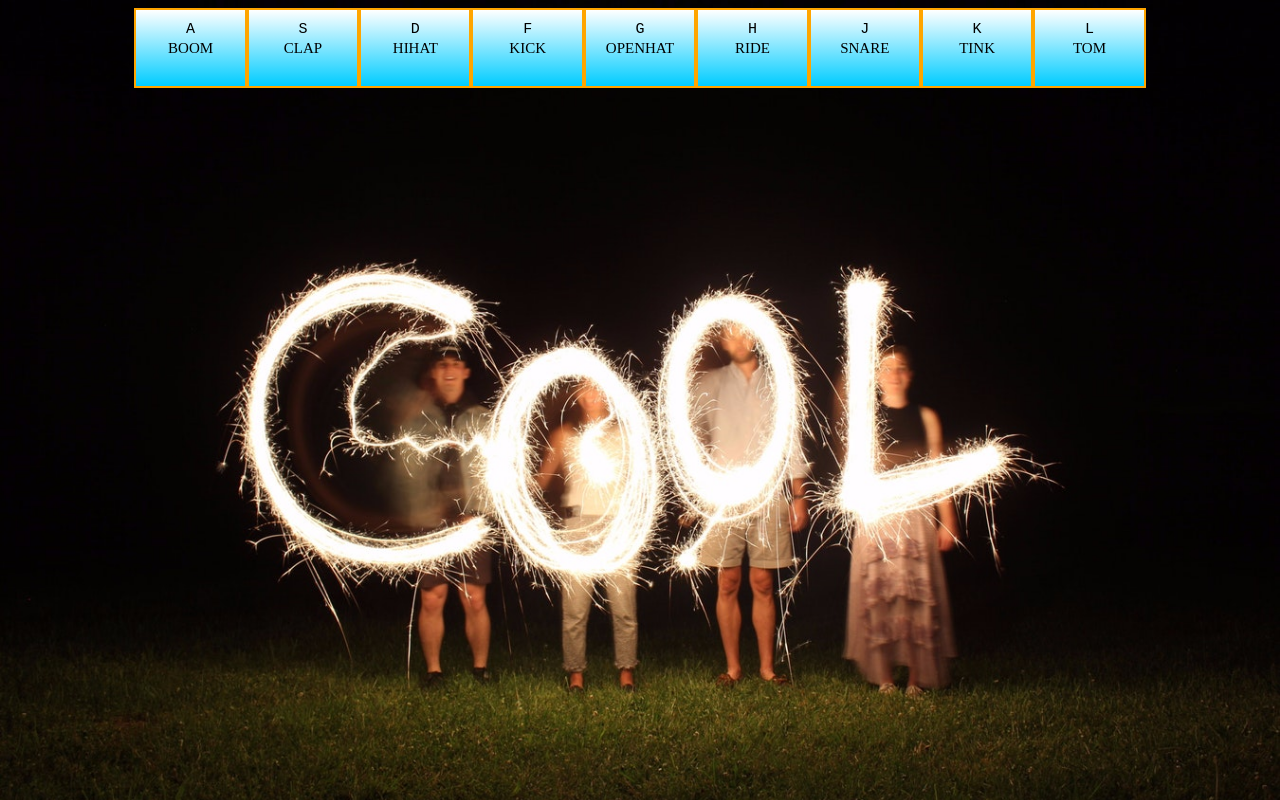
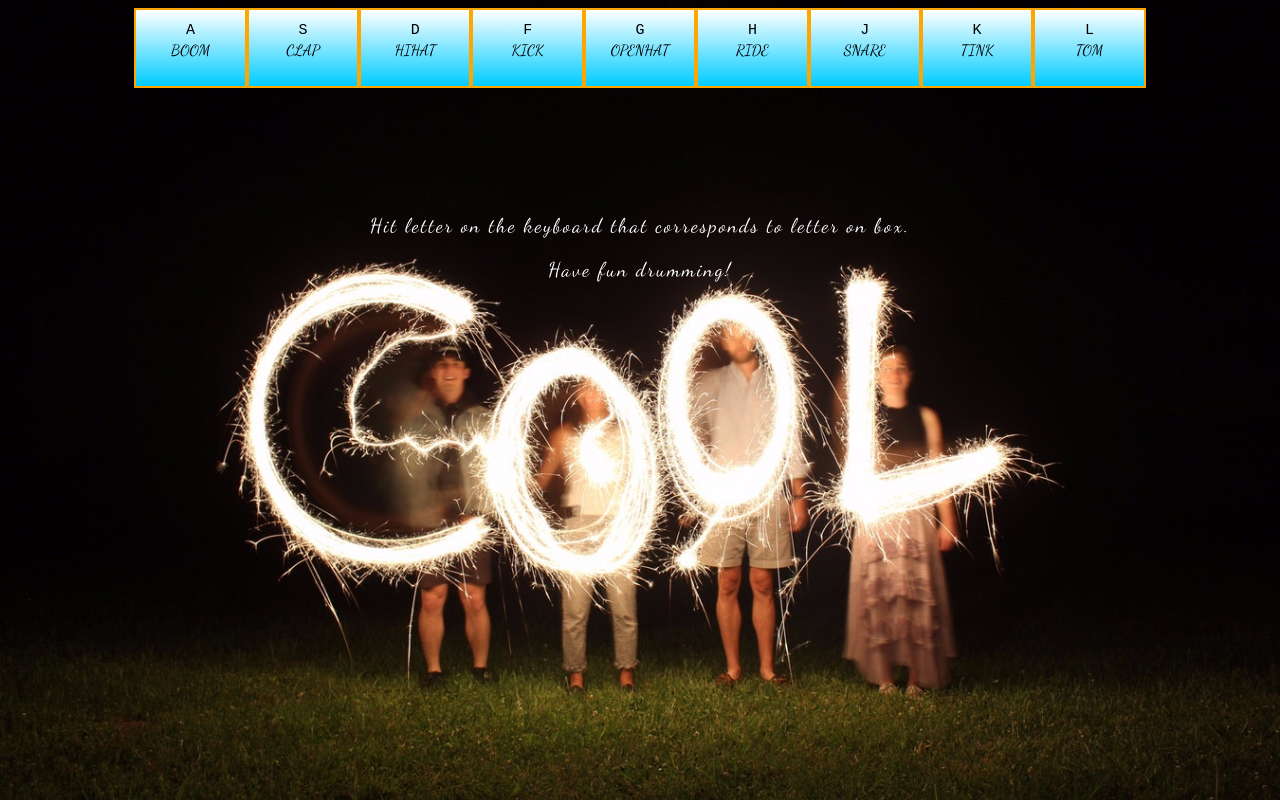
Before and after one commit to jakazzy/js_30, a plain HTML site: page drumkit/index.html in a window 1280 px wide. Drawn offline with Linux system fonts and the light colour scheme.

Commit message:
edit project 1 to project 5

```diff
--- a/drumkit/index.html
+++ b/drumkit/index.html
@@ -7,6 +7,7 @@
     <title>Drumkit</title>
     <meta name="viewport" content="width=device-width, initial-scale=1">
     <link rel="stylesheet" type="text/css" media="screen" href="main.css" />
+    <link href="https://fonts.googleapis.com/css?family=Dancing+Script" rel="stylesheet">
     <script src="main.js"></script>
 </head>
 
@@ -67,6 +68,10 @@
     <audio data-key="74" src="sounds/snare.wav"></audio>
     <audio data-key="75" src="sounds/tink.wav"></audio>
     <audio data-key="76" src="sounds/tom.wav"></audio>
+    <div class="note">
+        <p>Hit letter on the keyboard that corresponds to letter on box.</p>
+        <p>Have fun drumming!</p>
+    </div>
 </body>
 
 </html>
--- a/drumkit/main.css
+++ b/drumkit/main.css
@@ -6,6 +6,7 @@ html {
     background-size: cover;
     width: 100%;
     height: 100%;
+    font-family: "Dancing Script", " Arial, Helvetica", "sans-serif";
 }
 
 div.keys {
@@ -38,3 +39,11 @@ div span {
     margin: 2px;
     font-size: 15px;
 }
+
+.note {
+    color: white;
+    font-size: 20px;
+    margin-top: 10%;
+    text-align: center;
+    letter-spacing: 2px;
+}
```
Also changed, not shown: flex_panels_gallery_image/index.html (+1 -0 lines), update_css_variables/index.html (+1 -1 lines), 1 other file.
